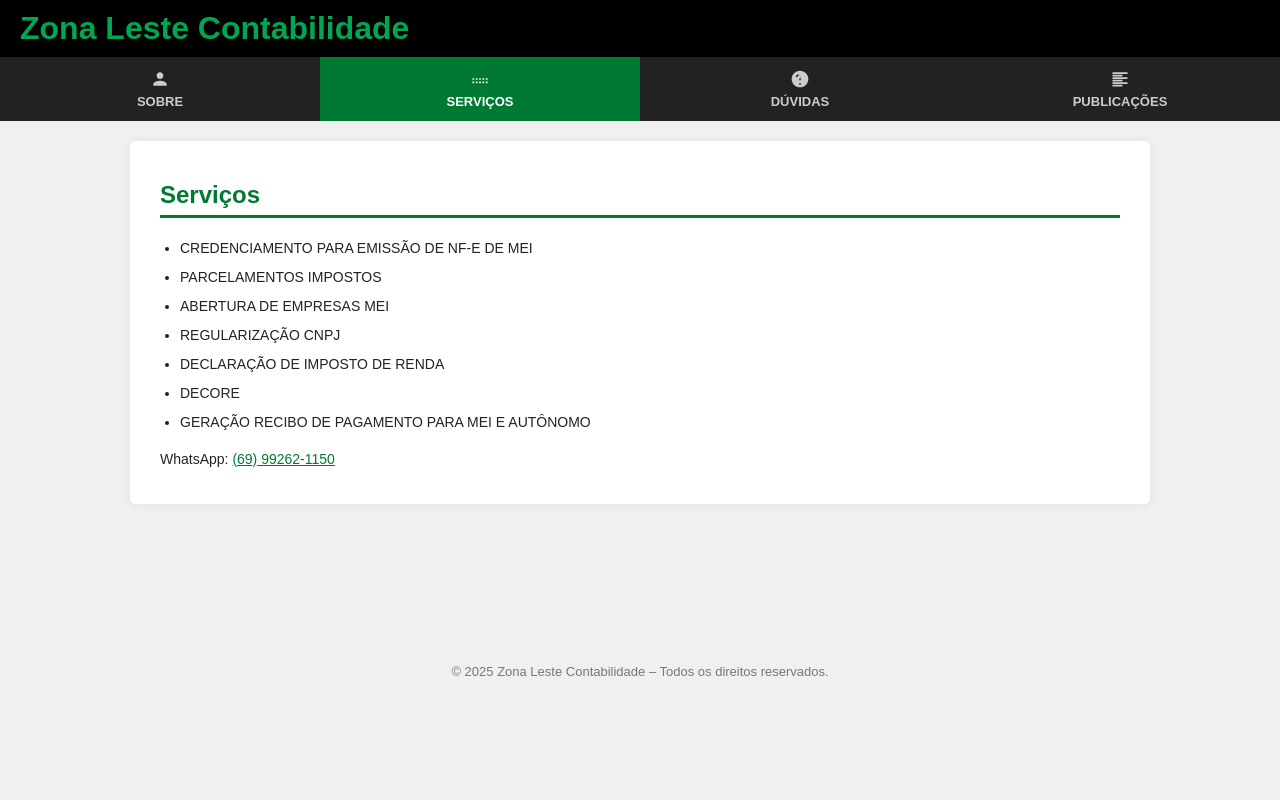
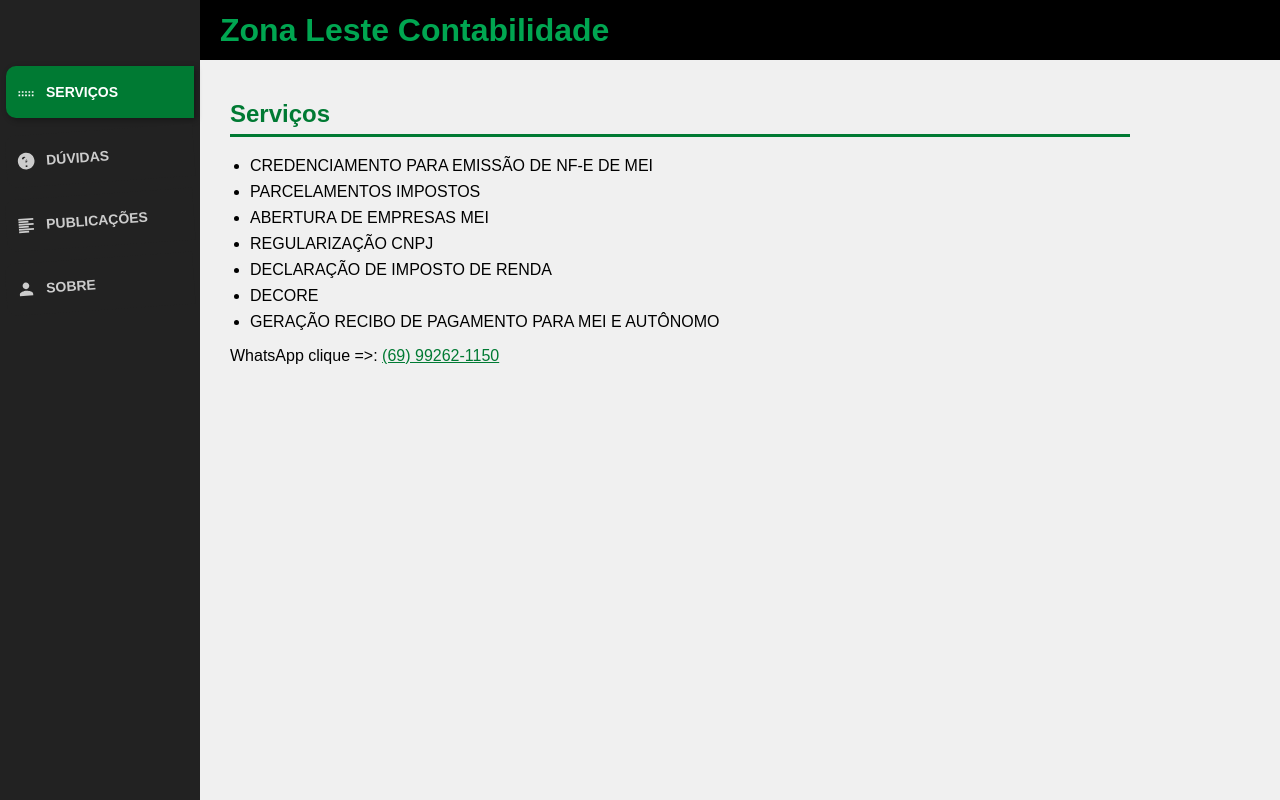
Before and after one commit to andrevieira1993/zona-leste-site, a plain HTML site: page index.html in a window 1280 px wide. Both pictures are taken after a click on the button "SERVIÇOS". Drawn offline with Linux system fonts and the light colour scheme.

Commit message:
Add files via upload

```diff
--- a/index.html
+++ b/index.html
@@ -5,62 +5,76 @@
   <meta name="viewport" content="width=device-width, initial-scale=1" />
   <title>Zona Leste Contabilidade</title>
   <style>
+    * {
+      box-sizing: border-box;
+    }
     body {
       font-family: Arial, sans-serif;
       margin: 0;
       background-color: #f0f0f0;
-    color: #222;
+      display: flex;
     }
     header {
+      position: fixed;
+      top: 0;
+      left: 200px;
+      right: 0;
+      height: 60px;
       background-color: #000;
       color: #00a651;
       display: flex;
       align-items: center;
-    padding: 10px 20px;
+      padding-left: 20px;
+      z-index: 10;
     }
-  header h1 {
-    margin: 0;
-    font-weight: bold;
+    .sidebar {
+      width: 200px;
+      background-color: #222;
+      display: flex;
+      flex-direction: column;
+      padding-top: 60px;
+      height: 100vh;
+      position: fixed;
+      top: 0;
+      left: 0;
     }
-  nav {
-    display: flex;
-    background-color: #333;
-  }
-  nav button {
-    flex: 1;
-    padding: 12px 0;
+    .sidebar button {
+      padding: 16px 10px;
       border: none;
       background-color: #222;
       color: #ccc;
       cursor: pointer;
       font-weight: bold;
-    text-transform: uppercase;
-    font-size: 13px;
+      font-size: 14px;
+      text-align: left;
+      transform: rotate(-4deg);
+      margin: 6px;
+      border-radius: 10px 0 0 10px;
+      transition: background-color 0.3s, transform 0.3s;
       display: flex;
-    flex-direction: column;
       align-items: center;
+      gap: 10px;
     }
-  nav button.active {
+    .sidebar button.active {
       background-color: #007a33;
-    color: white;
+      color: #fff;
+      transform: rotate(0deg);
+      box-shadow: 2px 2px 6px #0005;
     }
-  nav button:hover:not(.active) {
+    .sidebar button:hover:not(.active) {
       background-color: #444;
       color: white;
     }
-  nav button svg {
-    margin-bottom: 5px;
+    .sidebar button svg {
       fill: currentColor;
       width: 20px;
       height: 20px;
     }
     main {
-    background: white;
+      margin-left: 200px;
+      padding: 80px 30px 30px;
       max-width: 960px;
-    margin: 20px auto 60px;
-    padding: 20px 30px;
-    border-radius: 6px;
-    box-shadow: 0 0 8px #aaa3;
+      width: 100%;
     }
     section {
       display: none;
@@ -73,20 +87,13 @@
       border-bottom: 3px solid #007a33;
       padding-bottom: 6px;
     }
-  /* Estilos Gerais para texto */
-  p, li {
-    font-size: 14px;
-    line-height: 1.5;
-  }
     ul {
       padding-left: 20px;
     }
-  /* Serviços */
     #servicos ul li {
       text-transform: uppercase;
       margin-bottom: 8px;
     }
-  /* Publicações */
     #publicacoes .publicacao {
       background: #e1f0d9;
       border-left: 6px solid #007a33;
@@ -99,10 +106,6 @@
       text-transform: uppercase;
       color: #004d20;
     }
-  #publicacoes .publicacao p {
-    white-space: pre-line;
-  }
-  /* Form Dúvidas */
     #duvidas form {
       max-width: 600px;
       margin-top: 15px;
@@ -141,44 +144,35 @@
       padding: 20px 10px 40px;
       margin-top: 40px;
     }
-  footer .spacer {
-    height: 80px;
-  }
   </style>
 </head>
 <body>
+
+<div class="sidebar">
+  <button class="active" data-tab="servicos">
+    <svg viewBox="0 0 24 24"><path d="M3 13h2v-2H3v2zm4 0h2v-2H7v2zm4 0h2v-2h-2v2zm4 0h2v-2h-2v2zm4 0h2v-2h-2v2zm-16 4h2v-2H3v2zm4 0h2v-2H7v2zm4 0h2v-2h-2v2zm4 0h2v-2h-2v2zm4 0h2v-2h-2v2z"/></svg>
+    SERVIÇOS
+  </button>
+  <button data-tab="duvidas">
+    <svg viewBox="0 0 24 24"><path d="M12 2C6.48 2 2 6.48 2 12s4.48 10 10 10 10-4.48 10-10S17.52 2 12 2zm1 17h-2v-2h2v2zm1.07-7.75c-.9.92-1.07 1.25-1.07 2.25h-2v-.5c0-1.1.45-1.99 1.17-2.71.59-.58 1.41-1.04 1.41-1.79 0-.83-.67-1.5-1.5-1.5S9 8.67 9 9.5H7c0-1.66 1.34-3 3-3s3 1.34 3 3c0 1.17-.61 1.89-1.93 3.04z"/></svg>
+    DÚVIDAS
+  </button>
+  <button data-tab="publicacoes">
+    <svg viewBox="0 0 24 24"><path d="M3 4h18v2H3zM3 7h12v2H3zM3 10h18v2H3zM3 13h12v2H3zM3 16h18v2H3zM3 19h12v2H3z"/></svg>
+    PUBLICAÇÕES
+  </button>
+  <button data-tab="sobre">
+    <svg viewBox="0 0 24 24"><path d="M12 12c2.21 0 4-1.79 4-4s-1.79-4-4-4-4 1.79-4 4 1.79 4 4 4zm0 2c-2.67 0-8 1.34-8 4v2h16v-2c0-2.66-5.33-4-8-4z"/></svg>
+    SOBRE
+  </button>
+</div>
 
 <header>
   <h1>Zona Leste Contabilidade</h1>
 </header>
 
-<nav>
-  <button class="active" data-tab="sobre" title="Sobre">
-    <svg viewBox="0 0 24 24"><path d="M12 12c2.21 0 4-1.79 4-4s-1.79-4-4-4-4 1.79-4 4 1.79 4 4 4zm0 2c-2.67 0-8 1.34-8 4v2h16v-2c0-2.66-5.33-4-8-4z"/></svg>
-    SOBRE
-  </button>
-  <button data-tab="servicos" title="Serviços">
-    <svg viewBox="0 0 24 24"><path d="M3 13h2v-2H3v2zm4 0h2v-2H7v2zm4 0h2v-2h-2v2zm4 0h2v-2h-2v2zm4 0h2v-2h-2v2zm-16 4h2v-2H3v2zm4 0h2v-2H7v2zm4 0h2v-2h-2v2zm4 0h2v-2h-2v2zm4 0h2v-2h-2v2z"/></svg>
-    SERVIÇOS
-  </button>
-  <button data-tab="duvidas" title="Dúvidas">
-    <svg viewBox="0 0 24 24"><path d="M12 2C6.48 2 2 6.48 2 12s4.48 10 10 10 10-4.48 10-10S17.52 2 12 2zm1 17h-2v-2h2v2zm1.07-7.75c-.9.92-1.07 1.25-1.07 2.25h-2v-.5c0-1.1.45-1.99 1.17-2.71.59-.58 1.41-1.04 1.41-1.79 0-.83-.67-1.5-1.5-1.5S9 8.67 9 9.5H7c0-1.66 1.34-3 3-3s3 1.34 3 3c0 1.17-.61 1.89-1.93 3.04z"/></svg>
-    DÚVIDAS
-  </button>
-  <button data-tab="publicacoes" title="Publicações">
-    <svg viewBox="0 0 24 24"><path d="M3 4h18v2H3zM3 7h12v2H3zM3 10h18v2H3zM3 13h12v2H3zM3 16h18v2H3zM3 19h12v2H3z"/></svg>
-    PUBLICAÇÕES
-  </button>
-</nav>
-
 <main>
-  <section id="sobre" class="active">
-    <h2>Sobre Nós</h2>
-    <p><strong>Endereço:</strong> Rua Goianésia, nº 4348, Bairro Jardim Santana, Sala 2</p>
-    <p>Somos uma empresa dedicada a oferecer serviços contábeis de alta qualidade para Microempreendedores Individuais (MEI) e autônomos da Zona Leste.</p>
-  </section>
-
-  <section id="servicos">
+  <section id="servicos" class="active">
     <h2>Serviços</h2>
     <ul>
       <li>CREDENCIAMENTO PARA EMISSÃO DE NF-E DE MEI</li>
@@ -189,7 +183,7 @@
       <li>DECORE</li>
       <li>GERAÇÃO RECIBO DE PAGAMENTO PARA MEI E AUTÔNOMO</li>
     </ul>
-    <p>WhatsApp: <a href="https://wa.me/5569992621150" target="_blank" style="color:#007a33;">(69) 99262-1150</a></p>
+    <p>WhatsApp clique =>: <a href="https://wa.me/5569992621150" target="_blank" style="color:#007a33;">(69) 99262-1150</a></p>
   </section>
 
   <section id="duvidas">
@@ -208,20 +202,18 @@
 
   <section id="publicacoes">
     <h2>Publicações</h2>
-    <div id="publicacoesLista">
-      <!-- Notícias vão aparecer aqui -->
-    </div>
+    <div id="publicacoesLista"></div>
+  </section>
+
+  <section id="sobre">
+    <h2>Fundador</h2>
+    <p><strong>André Donizete Vieira:</strong> Formado em Contabilidade pela Faculdade Unip (2019), aprovado CRC-RO.</p>
+    <p>Somos uma empresa dedicada a oferecer serviços contábeis de alta qualidade para MEIs e autônomos da Zona Leste.</p>
   </section>
 </main>
 
-<footer>
-  <div class="spacer"></div>
-  © 2025 Zona Leste Contabilidade – Todos os direitos reservados.
-</footer>
-
 <script>
-  // Controle de abas
-  const tabs = document.querySelectorAll('nav button');
+  const tabs = document.querySelectorAll('.sidebar button');
   const sections = document.querySelectorAll('main section');
 
   tabs.forEach(tab => {
@@ -230,16 +222,11 @@
       tab.classList.add('active');
       const target = tab.getAttribute('data-tab');
       sections.forEach(sec => {
-        if(sec.id === target) {
-          sec.classList.add('active');
-        } else {
-          sec.classList.remove('active');
-        }
+        sec.classList.toggle('active', sec.id === target);
       });
     });
   });
 
-  // Publicações - lista fixada no código pra editar manualmente
   const publicacoes = [
     {
       titulo: "ATUALIZAÇÃO FISCAL MAIO 2025",
@@ -249,44 +236,22 @@
       titulo: "NOVO SERVIÇO DE PARCELAMENTO",
       conteudo: "Agora oferecemos parcelamento facilitado para débitos fiscais, consulte condições."
     }
-    // Para adicionar uma nova publicação, copie o bloco abaixo e cole dentro do array, separando por vírgula
-    /*
-    {
-      titulo: "TÍTULO DA PUBLICAÇÃO",
-      conteudo: "Texto detalhado da publicação, pode usar \\n para quebrar linha."
-    }
-    */
   ];
 
   const listaPublicacoes = document.getElementById('publicacoesLista');
+  listaPublicacoes.innerHTML = publicacoes.map(pub => `
+    <div class="publicacao">
+      <h3>${pub.titulo}</h3>
+      <p>${pub.conteudo.replace(/\n/g, '<br>')}</p>
+    </div>
+  `).join('');
 
-  function mostrarPublicacoes() {
-    if(publicacoes.length === 0) {
-      listaPublicacoes.innerHTML = '<p style="color:#aaa;">Nenhuma publicação disponível.</p>';
-      return;
-    }
-
-    listaPublicacoes.innerHTML = '';
-    publicacoes.forEach(pub => {
-      const div = document.createElement('div');
-      div.classList.add('publicacao');
-      div.innerHTML = `<h3>${pub.titulo}</h3><p>${pub.conteudo.replace(/\n/g, '<br>')}</p>`;
-      listaPublicacoes.appendChild(div);
-    });
-  }
-
-  mostrarPublicacoes();
-
-  // Form Dúvidas - só mensagem simulada
-  const formDuvidas = document.getElementById('formDuvidas');
-  const msgDuvidas = document.getElementById('msgDuvidas');
-  formDuvidas.addEventListener('submit', e => {
+  document.getElementById('formDuvidas').addEventListener('submit', e => {
     e.preventDefault();
-    // Aqui só exibe mensagem, não envia email (pois não tem backend)
-    msgDuvidas.style.display = 'block';
-    formDuvidas.reset();
+    document.getElementById('msgDuvidas').style.display = 'block';
+    e.target.reset();
     setTimeout(() => {
-      msgDuvidas.style.display = 'none';
+      document.getElementById('msgDuvidas').style.display = 'none';
     }, 4000);
   });
 </script>
```
Lines whose indentation alone changed are shown as unchanged.
